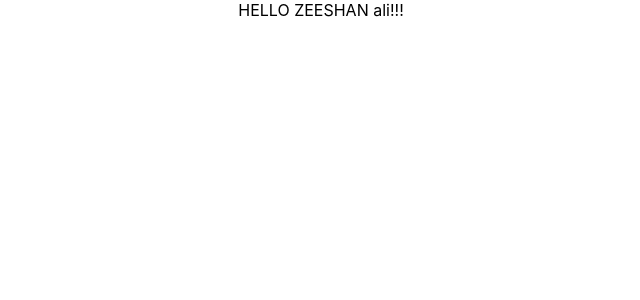
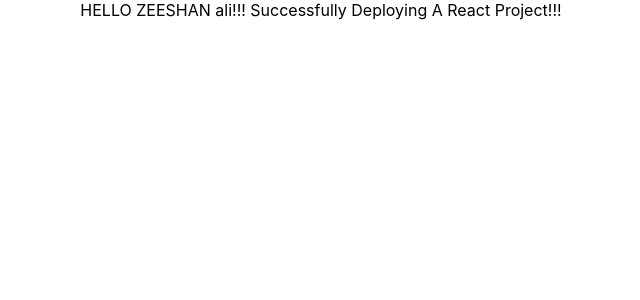
Before and after one commit to zeeshan526/project01, a React (Create React App) app: page / in a window 1280 px wide. Shown: the top 300 px of the page, without its empty margins (319-959 px from the left). Built offline with nearby package versions, Linux system fonts and the light colour scheme.

Commit message:
Update App.js

```diff
--- a/src/App.js
+++ b/src/App.js
@@ -6,6 +6,7 @@
   return (
     <div className="App">
 HELLO ZEESHAN ali!!!
+Successfully Deploying A React Project!!!
     </div>
   );
 }
```
